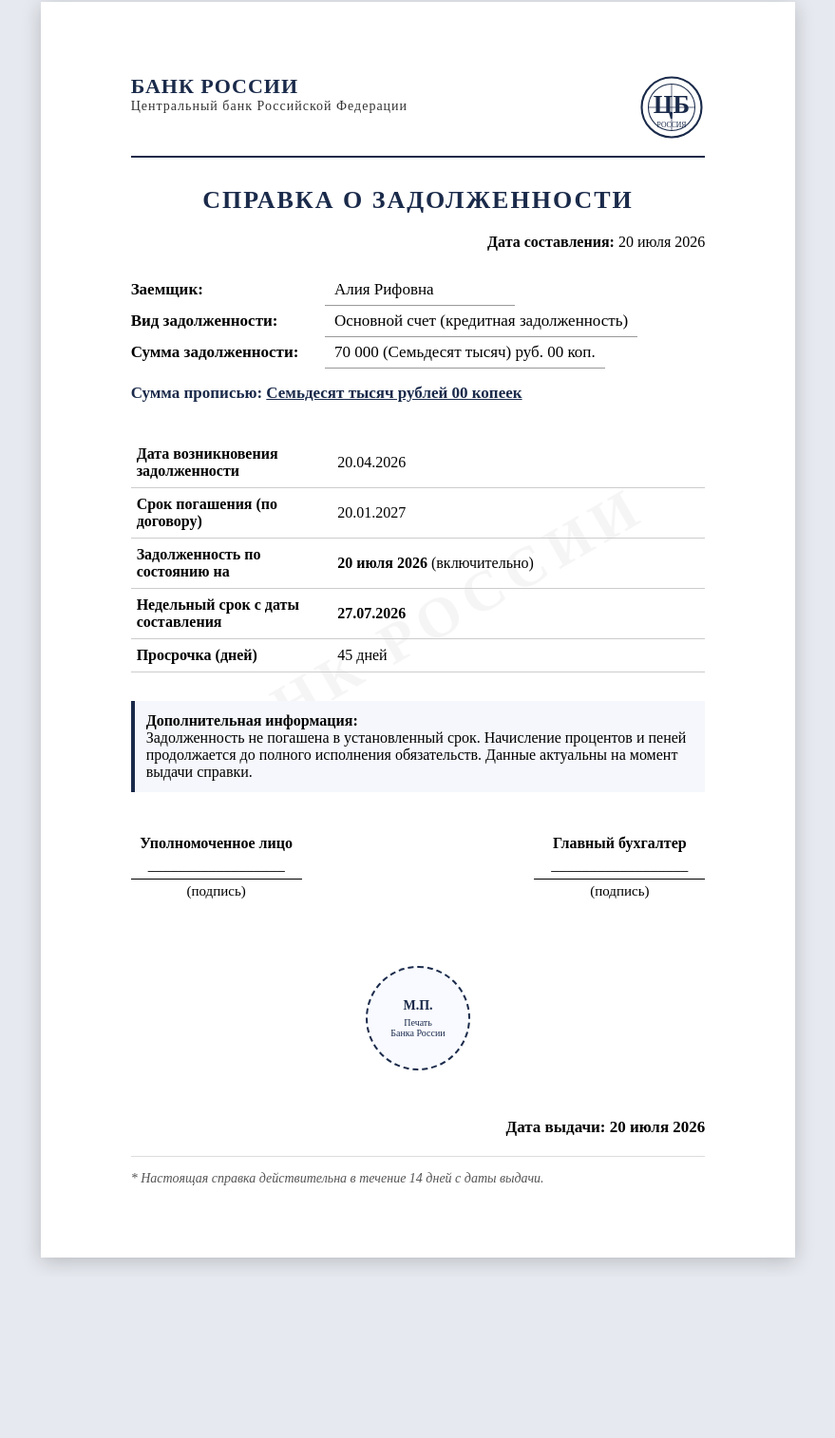
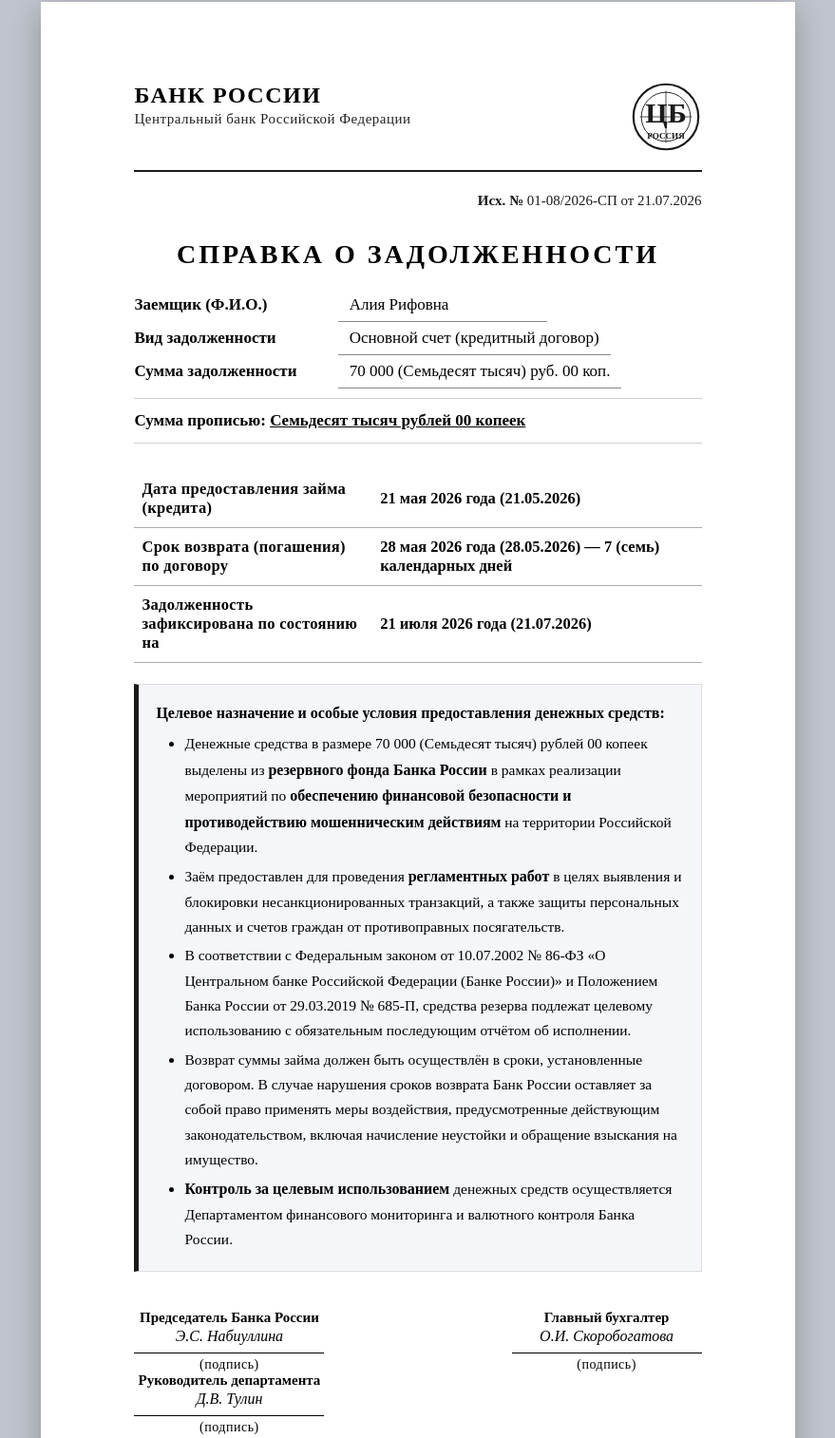
Before and after one commit to stasmala2020-alt/yura2026, a plain HTML site: page index.html in a window 1280 px wide. Shown: the part 18-1532 px from the top of the page at 95% size, without its empty margins (200-1079 px from the left). Before the commit the page ends 1362 px from the top, so only its background shows below. Drawn offline with Linux system fonts and the light colour scheme.

Commit message:
Update index.html

```diff
--- a/index.html
+++ b/index.html
@@ -4,169 +4,240 @@
 <meta charset="UTF-8">
 <title>Справка Банка России</title>
 <style>
-  * { margin: 0; padding: 0; box-sizing: border-box; }
+  * {
+    margin: 0;
+    padding: 0;
+    box-sizing: border-box;
+  }
   body {
-    background: #e6e9ef;
+    background: #c0c4cc;
     display: flex;
     justify-content: center;
     align-items: center;
     min-height: 100vh;
-    font-family: 'Times New Roman', serif;
+    font-family: 'Times New Roman', 'Nimbus Roman', serif;
   }
   .document {
     width: 210mm;
     min-height: 297mm;
-    background: white;
-    padding: 20mm 25mm;
+    background: #ffffff;
+    padding: 22mm 26mm;
     margin: 20px auto;
-    box-shadow: 0 4px 20px rgba(0,0,0,0.2);
+    box-shadow: 0 8px 30px rgba(0,0,0,0.25);
     position: relative;
   }
-  /* Водяной знак */
+
   .watermark {
     position: absolute;
     top: 50%;
     left: 50%;
-    transform: translate(-50%, -50%) rotate(-30deg);
-    font-size: 60px;
-    color: rgba(0,0,0,0.04);
+    transform: translate(-50%, -50%) rotate(-28deg);
+    font-size: 72px;
+    color: rgba(0,0,0,0.035);
     font-weight: bold;
-    letter-spacing: 8px;
+    letter-spacing: 10px;
     white-space: nowrap;
     pointer-events: none;
     z-index: 0;
+    font-family: 'Times New Roman', serif;
   }
+
   .content {
     position: relative;
     z-index: 1;
   }
+
   .header {
     display: flex;
     justify-content: space-between;
     align-items: flex-start;
-    border-bottom: 2px solid #1a2a4a;
-    padding-bottom: 12px;
-    margin-bottom: 20px;
+    border-bottom: 2px solid #1a1a1a;
+    padding-bottom: 14px;
+    margin-bottom: 22px;
   }
   .bank-name {
-    font-size: 22px;
-    font-weight: bold;
-    color: #1a2a4a;
-    letter-spacing: 1px;
+    font-size: 24px;
+    font-weight: 700;
+    letter-spacing: 1.5px;
+    color: #000;
+    line-height: 1.3;
   }
   .bank-name small {
     display: block;
-    font-size: 14px;
-    font-weight: normal;
-    color: #333;
+    font-size: 15px;
+    font-weight: 400;
+    letter-spacing: 0.5px;
+    color: #222;
   }
   .logo svg {
-    width: 70px;
-    height: 70px;
+    width: 76px;
+    height: 76px;
   }
+
   .title {
     text-align: center;
-    font-size: 26px;
-    font-weight: bold;
-    margin: 30px 0 20px 0;
+    font-size: 28px;
+    font-weight: 700;
+    margin: 32px 0 18px 0;
     text-transform: uppercase;
-    letter-spacing: 2px;
-    color: #1a2a4a;
+    letter-spacing: 3px;
+    color: #000;
   }
+
+  .reg-number {
+    text-align: right;
+    font-size: 15px;
+    margin-bottom: 20px;
+    color: #1a1a1a;
+  }
+  .reg-number span {
+    font-weight: 700;
+  }
+
   .info-block {
-    margin: 25px 0;
+    margin: 20px 0 18px 0;
     font-size: 17px;
-    line-height: 1.9;
+    line-height: 2.0;
   }
   .info-block .label {
-    font-weight: bold;
+    font-weight: 700;
     display: inline-block;
-    width: 200px;
+    width: 210px;
   }
   .info-block .value {
-    border-bottom: 1px solid #999;
-    padding: 0 10px;
     display: inline-block;
-    min-width: 200px;
+    border-bottom: 1px solid #888;
+    padding: 0 12px;
+    min-width: 220px;
   }
+
   .summa-propisyu {
-    margin-top: 10px;
+    margin: 10px 0 6px 0;
     font-size: 17px;
-    font-weight: bold;
-    color: #1a2a4a;
+    font-weight: 700;
+    padding: 6px 0;
+    border-top: 1px solid #ccc;
+    border-bottom: 1px solid #ccc;
   }
-  .table-info {
-    margin: 30px 0;
+
+  .dates-table {
+    width: 100%;
     border-collapse: collapse;
-    width: 100%;
+    margin: 28px 0 22px 0;
+    font-size: 16.5px;
+  }
+  .dates-table td {
+    padding: 10px 8px;
+    border-bottom: 1px solid #aaa;
+  }
+  .dates-table .lbl {
+    font-weight: 700;
+    width: 42%;
+    letter-spacing: 0.3px;
+  }
+  .dates-table .val {
+    font-weight: 600;
+  }
+
+  .extra-box {
+    font-size: 15.5px;
+    margin: 18px 0 22px 0;
+    padding: 16px 18px;
+    background: #f4f6fa;
+    border-left: 5px solid #1a1a1a;
+    border-right: 1px solid #ddd;
+    border-top: 1px solid #ddd;
+    border-bottom: 1px solid #ddd;
+    line-height: 1.7;
+  }
+  .extra-box strong {
     font-size: 16px;
   }
-  .table-info td {
-    padding: 8px 6px;
-    border-bottom: 1px solid #ccc;
+  .extra-box ul {
+    margin: 6px 0 0 20px;
+    padding-left: 10px;
   }
-  .table-info .label-cell {
-    font-weight: bold;
-    width: 35%;
+  .extra-box li {
+    margin-bottom: 4px;
   }
+
   .signatures {
-    margin-top: 45px;
+    margin-top: 40px;
     display: flex;
     justify-content: space-between;
     align-items: flex-end;
+    flex-wrap: wrap;
   }
   .signature-block {
     text-align: center;
-    min-width: 150px;
+    min-width: 170px;
+  }
+  .signature-block .position {
+    font-weight: 700;
+    font-size: 15px;
+  }
+  .signature-block .fio {
+    font-size: 16px;
+    margin-top: 2px;
+    font-style: italic;
   }
   .signature-line {
-    width: 180px;
-    border-bottom: 1px solid #000;
-    margin: 5px auto 0 auto;
+    width: 200px;
+    border-bottom: 1.5px solid #000;
+    margin: 8px auto 4px auto;
   }
   .signature-label {
-    font-size: 15px;
-    margin-top: 4px;
+    font-size: 14px;
+    letter-spacing: 0.5px;
   }
-  .stamp-area {
-    text-align: center;
-    margin-top: 40px;
-    border: 2px dashed #1a2a4a;
+
+  .stamp-wrapper {
+    display: flex;
+    justify-content: center;
+    margin-top: 32px;
+  }
+  .stamp {
+    width: 120px;
+    height: 120px;
+    border: 2.5px solid #1a1a1a;
     border-radius: 50%;
-    width: 110px;
-    height: 110px;
     display: flex;
     flex-direction: column;
     justify-content: center;
     align-items: center;
-    font-size: 12px;
-    color: #1a2a4a;
-    background: #f8faff;
-    margin-left: auto;
-    margin-right: auto;
+    text-align: center;
+    font-size: 13px;
+    font-weight: 700;
+    background: #fafcff;
+    color: #000;
+    padding: 8px; line-height: 1.4;
   }
-  .stamp-area strong {
-    font-size: 14px;
+  .stamp .small {
+    font-weight: 400;
+    font-size: 11px;
   }
+
   .footer-date {
-    margin-top: 50px;
+    margin-top: 40px;
     text-align: right;
     font-size: 17px;
+    font-weight: 600;
+    border-top: 1px solid #bbb;
+    padding-top: 18px;
   }
-  .footer-date span {
-    font-weight: bold;
+
+  .note {
+    margin-top: 16px;
+    font-size: 13.5px;
+    color: #444;
+    font-style: italic;
+    border-top: 1px dashed #ccc;
+    padding-top: 14px;
   }
-  .note {
-    margin-top: 20px;
-    font-size: 14px;
-    color: #555;
-    border-top: 1px solid #ddd;
-    padding-top: 15px;
-    font-style: italic;
-  }
+
   @media print {
     body { background: white; }
-    .document { box-shadow: none; margin: 0; padding: 18mm 22mm; }
+    .document { box-shadow: none; margin: 0; padding: 20mm 24mm; }
   }
 </style>
 </head>
@@ -175,136 +246,91 @@
   <div class="watermark">БАНК РОССИИ</div>
   <div class="content">
 
-    <!-- ШАПКА -->
     <div class="header">
       <div class="bank-name">
         БАНК РОССИИ
         <small>Центральный банк Российской Федерации</small>
       </div>
       <div class="logo">
-        <!-- Герб Банка России (SVG) -->
         <svg viewBox="0 0 100 100" xmlns="http://www.w3.org/2000/svg">
-          <circle cx="50" cy="50" r="45" fill="none" stroke="#1a2a4a" stroke-width="3"/>
-          <circle cx="50" cy="50" r="35" fill="none" stroke="#1a2a4a" stroke-width="1.5"/>
-         <text x="50" y="58" font-size="38" text-anchor="middle" font-weight="bold" fill="#1a2a4a" font-family="serif">ЦБ</text>
-          <text x="50" y="80" font-size="11" text-anchor="middle" fill="#1a2a4a" font-family="serif">РОССИЯ</text>
-          <line x1="15" y1="50" x2="85" y2="50" stroke="#1a2a4a" stroke-width="1"/>
-          <line x1="50" y1="15" x2="50" y2="85" stroke="#1a2a4a" stroke-width="1"/>
+          <circle cx="50" cy="50" r="45" fill="none" stroke="#1a1a1a" stroke-width="2.8"/>
+          <circle cx="50" cy="50" r="34" fill="none" stroke="#1a1a1a" stroke-width="1.2"/>
+          <text x="50" y="58" font-size="40" text-anchor="middle" font-weight="700" fill="#1a1a1a" font-family="serif">ЦБ</text>
+          <text x="50" y="80" font-size="12" text-anchor="middle" font-weight="600" fill="#1a1a1a" font-family="serif">РОССИЯ</text>
+          <line x1="14" y1="50" x2="86" y2="50" stroke="#1a1a1a" stroke-width="1"/>
+          <line x1="50" y1="14" x2="50" y2="86" stroke="#1a1a1a" stroke-width="1"/>
         </svg>
       </div>
     </div>
 
-    <!-- ЗАГОЛОВОК -->
+    <div class="reg-number">
+      <span>Исх. №</span> 01-08/2026-СП от 21.07.2026
+    </div>
+
     <div class="title">Справка о задолженности</div>
 
-    <!-- ДАТЫ (автоматически сегодня и неделя) -->
-    <div style="text-align:right; font-size:16px; margin-bottom:15px;">
-      <strong>Дата составления:</strong> <span id="todayDate"></span>
-    </div>
-
-    <!-- ОСНОВНАЯ ИНФОРМАЦИЯ -->
     <div class="info-block">
-      <div><span class="label">Заемщик:</span> <span class="value">Алия Рифовна</span></div>
-      <div><span class="label">Вид задолженности:</span> <span class="value">Основной счет (кредитная задолженность)</span></div>
-      <div><span class="label">Сумма задолженности:</span> <span class="value">70 000 (Семьдесят тысяч) руб. 00 коп.</span></div>
+      <div><span class="label">Заемщик (Ф.И.О.)</span> <span class="value">Алия Рифовна</span></div>
+      <div><span class="label">Вид задолженности</span> <span class="value">Основной счет (кредитный договор)</span></div>
+      <div><span class="label">Сумма задолженности</span> <span class="value">70 000 (Семьдесят тысяч) руб. 00 коп.</span></div>
       <div class="summa-propisyu">Сумма прописью: <u>Семьдесят тысяч рублей 00 копеек</u></div>
     </div>
 
-    <!-- ТАБЛИЦА С ДАТАМИ И СРОКАМИ -->
-    <table class="table-info">
-      <tr><td class="label-cell">Дата возникновения задолженности</td><td><span id="startDate"></span></td></tr>
-      <tr><td class="label-cell">Срок погашения (по договору)</td><td><span id="dueDate"></span></td></tr>
-      <tr><td class="label-cell">Задолженность по состоянию на</td><td><strong><span id="stateDate"></span></strong> (включительно)</td></tr>
-      <tr><td class="label-cell">Недельный срок с даты составления</td><td><strong><span id="weekLater"></span></strong></td></tr>
-      <tr><td class="label-cell">Просрочка (дней)</td><td><span id="overdueDays"></span> дней</td></tr>
+    <table class="dates-table">
+      <tr><td class="lbl">Дата предоставления займа (кредита)</td><td class="val">21 мая 2026 года (21.05.2026)</td></tr>
+      <tr><td class="lbl">Срок возврата (погашения) по договору</td><td class="val">28 мая 2026 года (28.05.2026) — 7 (семь) календарных дней</td></tr>
+      <tr><td class="lbl">Задолженность зафиксирована по состоянию на</td><td class="val">21 июля 2026 года (21.07.2026)</td></tr>
     </table>
 
-    <!-- ДОПОЛНИТЕЛЬНО -->
-    <div style="font-size:16px; margin:15px 0; padding:12px; background:#f5f7fc; border-left:4px solid #1a2a4a;">
-      <strong>Дополнительная информация:</strong><br>
-      Задолженность не погашена в установленный срок. Начисление процентов и пеней продолжается до полного исполнения обязательств.
-      Данные актуальны на момент выдачи справки.
-    </div>
+    <div class="extra-box">
+      <strong>Целевое назначение и особые условия предоставления денежных средств:</strong><br>
+      <ul>
+        <li>Денежные средства в размере 70 000 (Семьдесят тысяч) рублей 00 копеек выделены из <strong>резервного фонда Банка России</strong> в рамках реализации мероприятий по <strong>обеспечению финансовой безопасности и противодействию мошенническим действиям</strong> на территории Российской Федерации.</li>
+        <li>Заём предоставлен для проведения <strong>регламентных работ</strong> в целях выявления и блокировки несанкционированных транзакций, а также защиты персональных данных и счетов граждан от противоправных посягательств.</li>
+        <li>В соответствии с Федеральным законом от 10.07.2002 № 86-ФЗ «О Центральном банке Российской Федерации (Банке России)» и Положением Банка России от 29.03.2019 № 685-П, средства резерва подлежат целевому использованию с обязательным последующим отчётом об исполнении.</li>
+        <li>Возврат суммы займа должен быть осуществлён в сроки, установленные договором. В случае нарушения сроков возврата Банк России оставляет за собой право применять меры воздействия, предусмотренные действующим законодательством, включая начисление неустойки и обращение взыскания на имущество.</li>
+        <li><strong>Контроль за целевым использованием</strong> денежных средств осуществляется Департаментом финансового мониторинга и валютного контроля Банка России.</li>
+      </ul></div>
 
-    <!-- ПОДПИСИ И ПЕЧАТЬ -->
     <div class="signatures">
       <div class="signature-block">
-        <div><strong>Уполномоченное лицо</strong></div>
-        <div style="margin-top:5px;">__________________</div>
+        <div class="position">Председатель Банка России</div>
+        <div class="fio">Э.С. Набиуллина</div>
         <div class="signature-line"></div>
         <div class="signature-label">(подпись)</div>
       </div>
       <div class="signature-block">
-        <div><strong>Главный бухгалтер</strong></div>
-        <div style="margin-top:5px;">__________________</div>
+        <div class="position">Главный бухгалтер</div>
+        <div class="fio">О.И. Скоробогатова</div>
+        <div class="signature-line"></div>
+        <div class="signature-label">(подпись)</div>
+      </div>
+      <div class="signature-block">
+        <div class="position">Руководитель департамента</div>
+        <div class="fio">Д.В. Тулин</div>
         <div class="signature-line"></div>
         <div class="signature-label">(подпись)</div>
       </div>
     </div>
 
-    <!-- ПЕЧАТЬ -->
-    <div style="display:flex; justify-content:center; margin-top:30px;">
-      <div class="stamp-area">
+    <div class="stamp-wrapper">
+      <div class="stamp">
         <strong>М.П.</strong>
-        <span style="font-size:10px; margin-top:4px;">Печать</span>
-        <span style="font-size:10px;">Банка России</span>
+        <span>Печать</span>
+        <span>Банка России</span>
+        <span class="small">№ 001-2026</span>
       </div>
     </div>
 
-    <!-- ДАТА ВЫДАЧИ -->
     <div class="footer-date">
-      <span>Дата выдачи:</span> <span id="issueDate"></span>
+      Дата выдачи: 21 июля 2026 года
     </div>
 
     <div class="note">
-      * Настоящая справка действительна в течение 14 дней с даты выдачи.
+      * Настоящая справка действительна в течение 14 календарных дней с даты выдачи. За достоверность предоставленных сведений Банк России несёт ответственность в установленном законом порядке.
     </div>
 
   </div>
 </div>
-
-<script>
-  (function() {
-    const today = new Date();
-    const dd = String(today.getDate()).padStart(2,'0');
-    const mm = String(today.getMonth()+1).padStart(2,'0');
-    const yyyy = today.getFullYear();
-    const dateStr = dd + '.' + mm + '.' + yyyy;
-
-    // Формат "дд месяц гггг" для красоты
-    const months = ['января','февраля','марта','апреля','мая','июня','июля','августа','сентября','октября','ноября','декабря'];
-    const dateNice = dd + ' ' + months[today.getMonth()] + ' ' + yyyy;
-
-    // Неделя от сегодня
-    const weekLater = new Date(today);
-    weekLater.setDate(today.getDate() + 7);
- const dd2 = String(weekLater.getDate()).padStart(2,'0');
-    const mm2 = String(weekLater.getMonth()+1).padStart(2,'0');
-    const yyyy2 = weekLater.getFullYear();
-    const weekStr = dd2 + '.' + mm2 + '.' + yyyy2;
-
-    // Дата начала задолженности (например, 3 месяца назад)
-    const startD = new Date(today);
-    startD.setMonth(today.getMonth() - 3);
-    const startStr = String(startD.getDate()).padStart(2,'0') + '.' + String(startD.getMonth()+1).padStart(2,'0') + '.' + startD.getFullYear();
-
-    // Срок погашения (например, через 6 месяцев от сегодня)
-    const dueD = new Date(today);
-    dueD.setMonth(today.getMonth() + 6);
-    const dueStr = String(dueD.getDate()).padStart(2,'0') + '.' + String(dueD.getMonth()+1).padStart(2,'0') + '.' + dueD.getFullYear();
-
-    // Просрочка (дней) - например, 45 дней
-    const overdue = 45;
-
-    document.getElementById('todayDate').textContent = dateNice;
-    document.getElementById('startDate').textContent = startStr;
-    document.getElementById('dueDate').textContent = dueStr;
-    document.getElementById('stateDate').textContent = dateNice;
-    document.getElementById('weekLater').textContent = weekStr;
-    document.getElementById('overdueDays').textContent = overdue;
-    document.getElementById('issueDate').textContent = dateNice;
-  })();
-</script>
-
 </body>
 </html>
```
